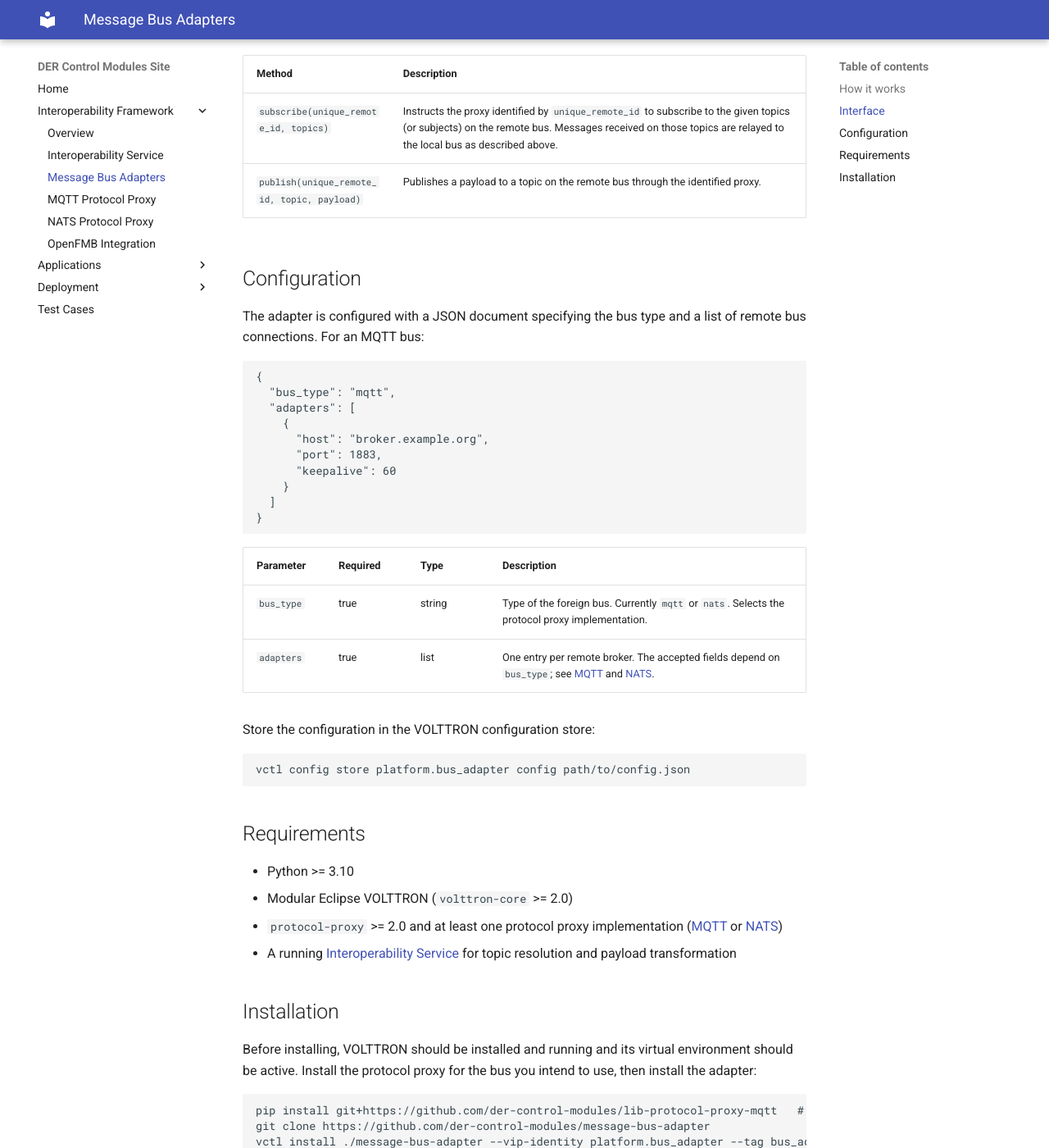
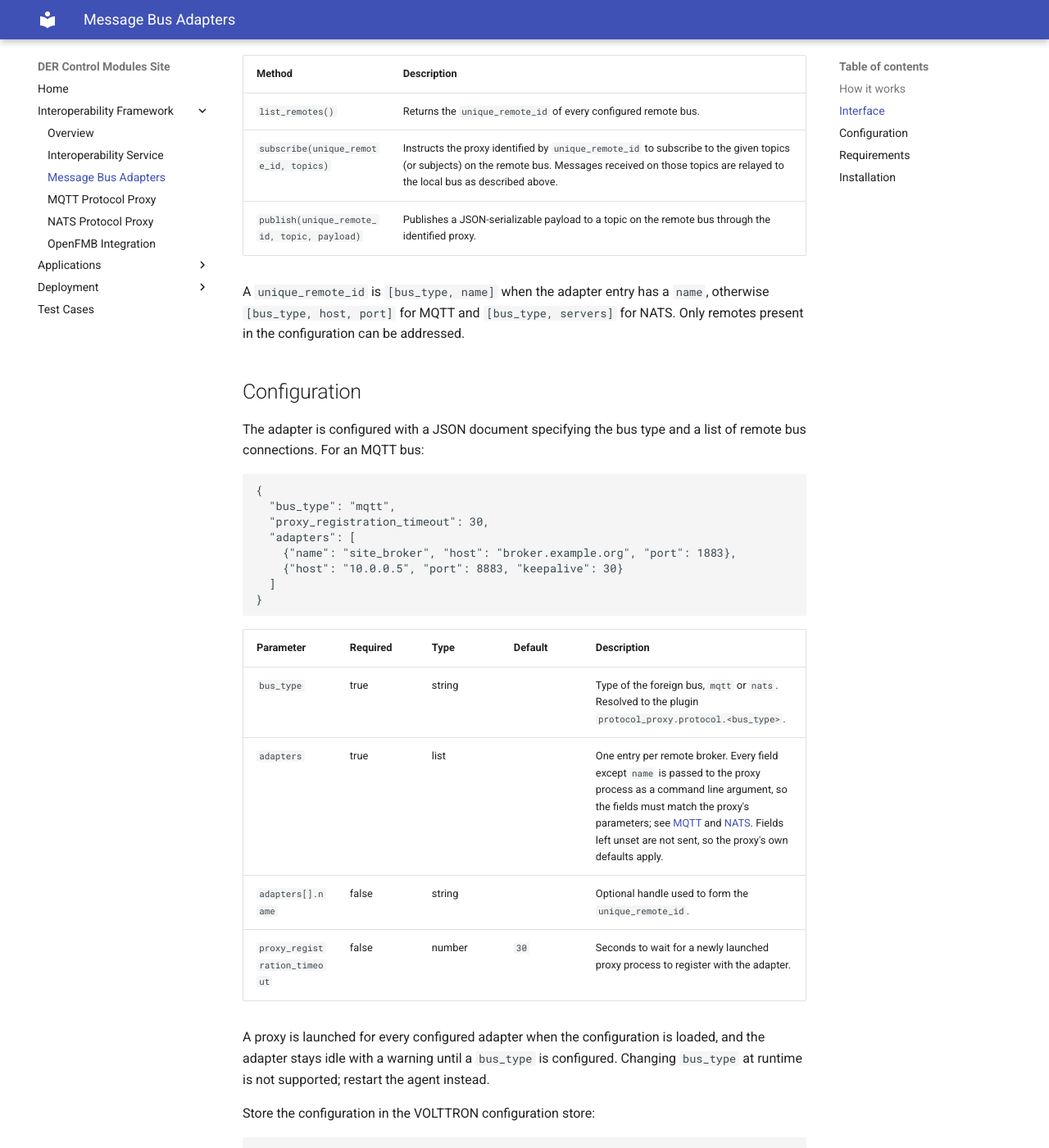
Before and after one commit to der-control-modules/der-control-modules.github.io, an MkDocs documentation site: the page built from docs/message-bus-adapter.md, in a window 1280 px wide and 1400 px high, scrolled down 1292 px. Shown: the whole window at 82% size. Built offline with MkDocs 1.6.1 and Material for MkDocs 9.7.7, drawn with Linux system fonts in a browser that asks for light colours; some of the changed text lies outside the part shown.

Commit message:
Sync docs with commits pulled Oct 1 (fastlib #83, bus adapter, RT control #1)
- Message Bus Adapter: list_remotes RPC, unique_remote_id rules, name and
  proxy_registration_timeout keys, bus_type restart note, broader transforms
- der-control-fastlib: 409 duplicate refusal, keepalive pings, RPC in-flight cap
- Real-Time Control: modes import without a VOLTTRON distribution

Co-Authored-By: Claude Fable 5.1 <noreply@anthropic.com>

````diff
--- a/docs/message-bus-adapter.md
+++ b/docs/message-bus-adapter.md
@@ -33,9 +33,9 @@ broker. Messages then flow in both directions:
 
 Because all topic resolution and payload transformation is delegated to the Interoperability Service, the adapter
 needs no protocol-specific mapping logic of its own. The service's
-[bundled transforms](interoperability-service.md#bundled-transforms) between IEC 61850, IEEE 1815.2, and SunSpec
-are available immediately; adding a mapping or transform to the service is sufficient to expose a new resource
-across the bus boundary.
+[bundled transforms](interoperability-service.md#bundled-transforms) among IEC 61850, IEEE 1815.2, IEEE 2030.5,
+IEEE 1547.1, SunSpec, and OpenFMB are available immediately; adding a mapping or transform to the service is
+sufficient to expose a new resource across the bus boundary.
 
 ## Interface
 
@@ -43,8 +43,12 @@ The adapter runs with the VIP identity `platform.bus_adapter` and exports the fo
 
 | Method                                           | Description                                                                                                                     |
 |--------------------------------------------------|---------------------------------------------------------------------------------------------------------------------------------|
+| `list_remotes()`                                 | Returns the `unique_remote_id` of every configured remote bus.                                                                   |
 | `subscribe(unique_remote_id, topics)`            | Instructs the proxy identified by `unique_remote_id` to subscribe to the given topics (or subjects) on the remote bus. Messages received on those topics are relayed to the local bus as described above. |
-| `publish(unique_remote_id, topic, payload)`      | Publishes a payload to a topic on the remote bus through the identified proxy.                                                   |
+| `publish(unique_remote_id, topic, payload)`      | Publishes a JSON-serializable payload to a topic on the remote bus through the identified proxy.                                  |
+
+A `unique_remote_id` is `[bus_type, name]` when the adapter entry has a `name`, otherwise `[bus_type, host, port]`
+for MQTT and `[bus_type, servers]` for NATS. Only remotes present in the configuration can be addressed.
 
 ## Configuration
 
@@ -54,20 +58,23 @@ MQTT bus:
 ```json
 {
   "bus_type": "mqtt",
+  "proxy_registration_timeout": 30,
   "adapters": [
-    {
-      "host": "broker.example.org",
-      "port": 1883,
-      "keepalive": 60
-    }
+    {"name": "site_broker", "host": "broker.example.org", "port": 1883},
+    {"host": "10.0.0.5", "port": 8883, "keepalive": 30}
   ]
 }
 ```
 
-| Parameter      | Required | Type   | Description                                                                                         |
-|----------------|----------|--------|-----------------------------------------------------------------------------------------------------|
-| `bus_type`     | true     | string | Type of the foreign bus. Currently `mqtt` or `nats`. Selects the protocol proxy implementation.     |
-| `adapters`     | true     | list   | One entry per remote broker. The accepted fields depend on `bus_type`; see [MQTT](mqtt.md) and [NATS](nats.md). |
+| Parameter                    | Required | Type   | Default | Description                                                                                         |
+|------------------------------|----------|--------|---------|-----------------------------------------------------------------------------------------------------|
+| `bus_type`                   | true     | string |         | Type of the foreign bus, `mqtt` or `nats`. Resolved to the plugin `protocol_proxy.protocol.<bus_type>`. |
+| `adapters`                   | true     | list   |         | One entry per remote broker. Every field except `name` is passed to the proxy process as a command line argument, so the fields must match the proxy's parameters; see [MQTT](mqtt.md) and [NATS](nats.md). Fields left unset are not sent, so the proxy's own defaults apply. |
+| `adapters[].name`            | false    | string |         | Optional handle used to form the `unique_remote_id`.                                                |
+| `proxy_registration_timeout` | false    | number | `30`    | Seconds to wait for a newly launched proxy process to register with the adapter.                    |
+
+A proxy is launched for every configured adapter when the configuration is loaded, and the adapter stays idle with a
+warning until a `bus_type` is configured. Changing `bus_type` at runtime is not supported; restart the agent instead.
 
 Store the configuration in the VOLTTRON configuration store:
 
````
Also changed, not shown: other parts of docs/message-bus-adapter.md (+1 -1 lines), docs/der-control-fastlib.md (+7 -3 lines), docs/rt-control.md (+3 -1 lines).
